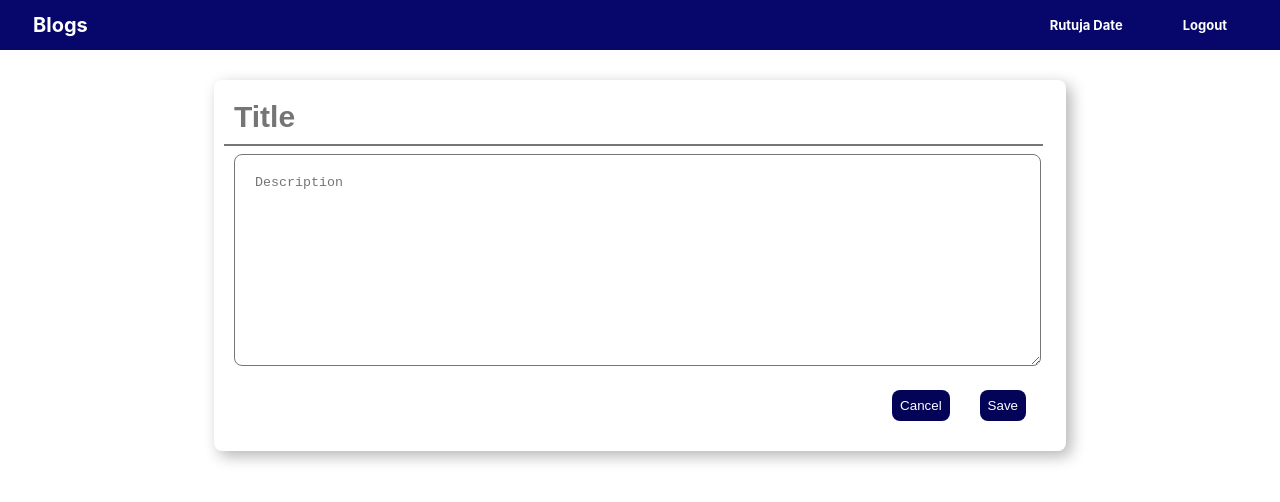
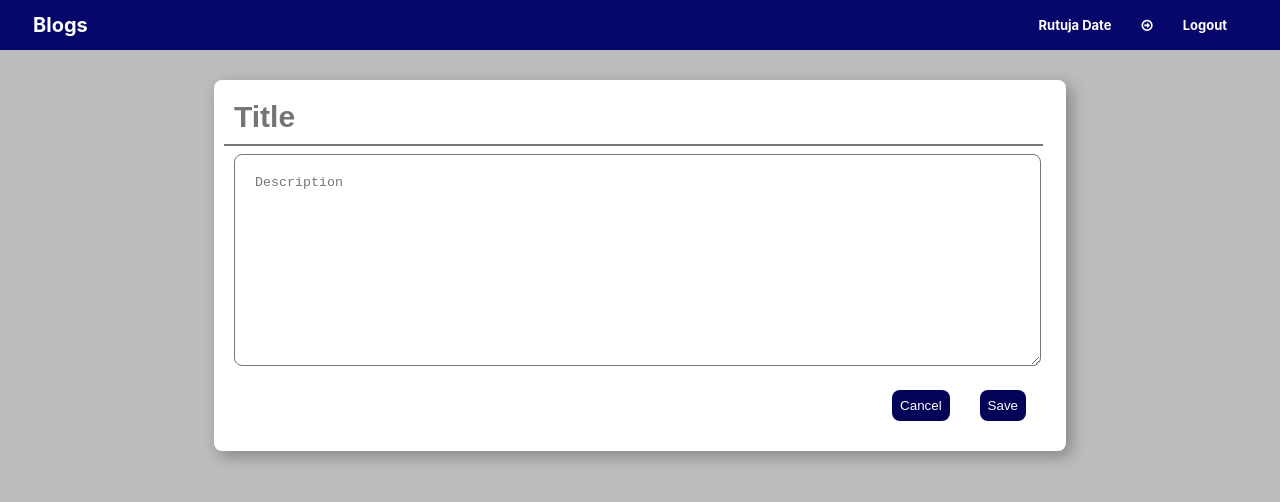
Before and after one commit to rutujadate/blogs-app, a React (Create React App) app: page / in a window 1280 px wide. Shown: the top 502 px of the page. Built offline with nearby package versions, Linux system fonts and the light colour scheme.

Commit message:
title webpage complete

```diff
--- a/public/index.html
+++ b/public/index.html
@@ -1,6 +1,7 @@
 <!DOCTYPE html>
 <html lang="en">
   <head>
+    <link rel="stylesheet" href="https://cdnjs.cloudflare.com/ajax/libs/font-awesome/4.7.0/css/font-awesome.min.css">
     <meta charset="utf-8" />
     <link rel="icon" href="%PUBLIC_URL%/favicon.ico" />
     <meta name="viewport" content="width=device-width, initial-scale=1" />
--- a/src/Components/Title/Title.css
+++ b/src/Components/Title/Title.css
@@ -1,3 +1,7 @@
+.titleBackgroundColor{
+background-color: #bdbbbb;
+height:100vh ;
+}
 .titleHeader {
     display: flex;
     justify-content: space-between;
@@ -56,7 +60,7 @@
     border-right: none;
     border-bottom: 1px soild black;
     width:96%;
-    color: lightgrey;
+    /* color: rgb(202, 201, 201); */
     font-weight: 700;
 
 
@@ -68,6 +72,8 @@
     margin-top: 8px;
     margin-left: 10px;
     border-radius: 8px;
+
+
 
 }
 .buttons{
--- a/src/Components/Title/Title.js
+++ b/src/Components/Title/Title.js
@@ -1,7 +1,7 @@
 import "./Title.css";
 function Title(){
     return(
-<div>
+<div className="titleBackgroundColor">
     <div className="titleHeader">
                 <div className="titleBlogsName">Blogs</div>
                 <div className="titleSubHeader">
```
